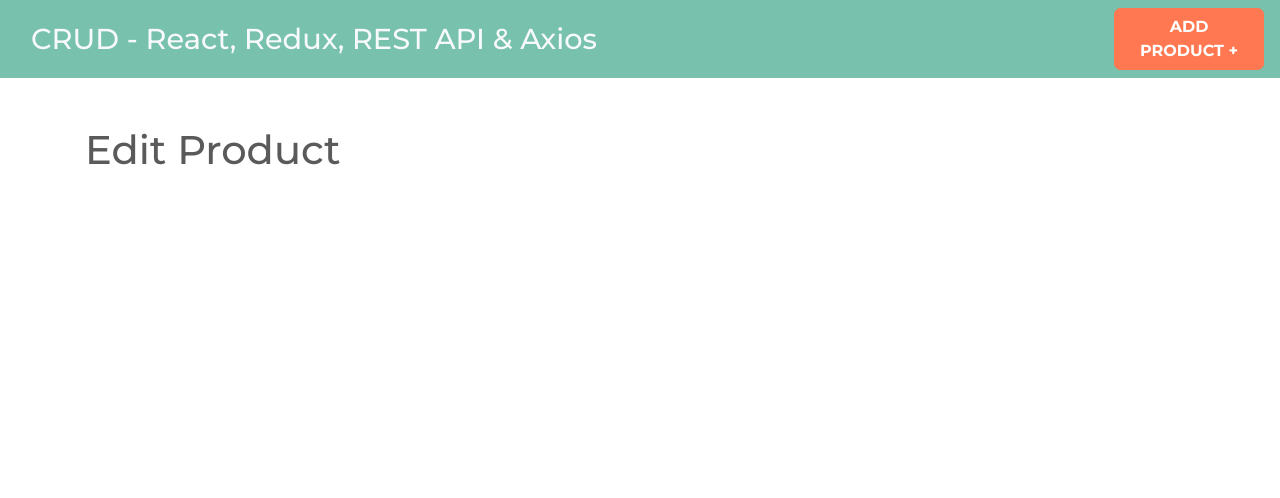
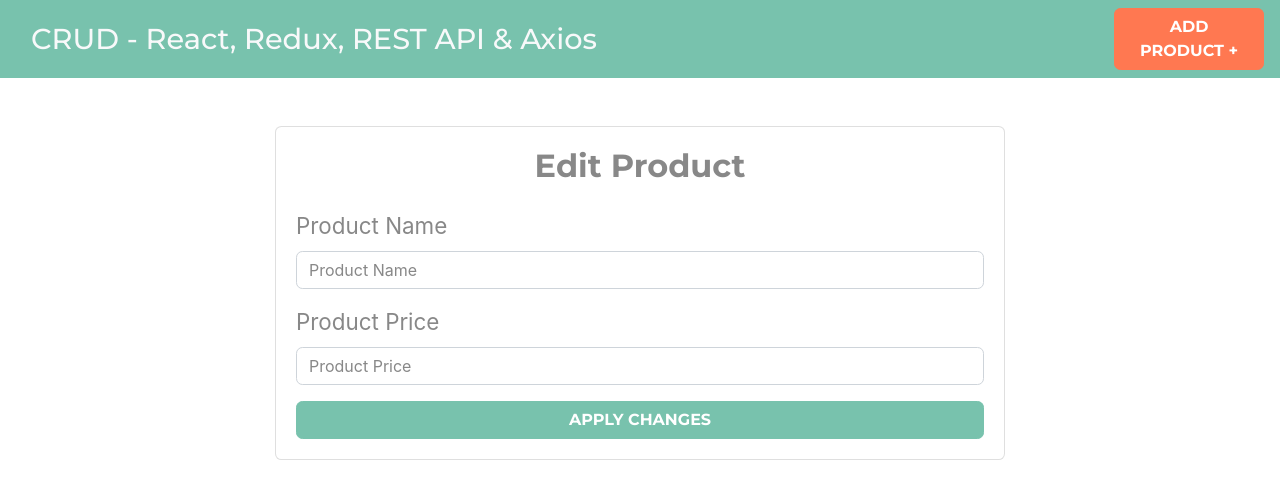
Before and after one commit to felipellc7/crud-redux, a React (Create React App) app: page /products/edit/1 in a window 1280 px wide. Shown: the top 498 px of the page. Built offline with nearby package versions, Linux system fonts and the light colour scheme.

Commit message:
add forms

```diff
--- a/src/components/EditProduct.js
+++ b/src/components/EditProduct.js
@@ -2,9 +2,38 @@ import React from 'react';
 
 const EditProduct = () => {
   return (
-    <>
-      <h1>Edit Product</h1>
-    </>
+    <div className="row justify-content-center">
+      <div className="col-md-8">
+        <div className="card">
+          <div className="card-body">
+            <h2 className="text-center mb-4 font-weight-bold">Edit Product</h2>
+            <form>
+              <div className="form-group">
+                <label>Product Name</label>
+                <input
+                  type="input"
+                  className="form-control"
+                  placeholder="Product Name"
+                />
+              </div>
+              <div className="form-group">
+                <label>Product Price</label>
+                <input
+                  type="number"
+                  min="0"
+                  className="form-control"
+                  placeholder="Product Price"
+                />
+              </div>
+              <button
+                type="submit"
+                className="btn btn-primary font-weight-bold text-uppercase d-block w-100"
+              >Apply Changes</button>
+            </form>
+          </div>
+        </div>
+      </div>
+    </div>
   );
 }
 
--- a/src/components/NewProduct.js
+++ b/src/components/NewProduct.js
@@ -2,9 +2,38 @@ import React from 'react';
 
 const NewProduct = () => {
   return (
-    <>
-      <h1>New Product</h1>
-    </>
+    <div className="row justify-content-center">
+      <div className="col-md-8">
+        <div className="card">
+          <div className="card-body">
+            <h2 className="text-center mb-4 font-weight-bold">Add Product</h2>
+            <form>
+              <div className="form-group">
+                <label>Product Name</label>
+                <input
+                  type="input"
+                  className="form-control"
+                  placeholder="Product Name"
+                />
+              </div>
+              <div className="form-group">
+                <label>Product Price</label>
+                <input
+                  type="number"
+                  min="0"
+                  className="form-control"
+                  placeholder="Product Price"
+                />
+              </div>
+              <button
+                type="submit"
+                className="btn btn-primary font-weight-bold text-uppercase d-block w-100"
+              >Add Product</button>
+            </form>
+          </div>
+        </div>
+      </div>
+    </div>
   );
 }
 
--- a/src/components/Products.js
+++ b/src/components/Products.js
@@ -3,7 +3,19 @@ import React from 'react';
 const Products = () => {
   return (
     <>
-      <h1>Products</h1>
+      <h2 className="text-center my-5">Product List</h2>
+      <table className="table table-striped">
+        <thead className="bg-primary table-dark">
+          <tr>
+            <th scope="col">Name</th>
+            <th scope="col">Price</th>
+            <th scope="col">Actions</th>
+          </tr>
+        </thead>
+        <tbody>
+
+        </tbody>
+      </table>
     </>
   );
 }
```
